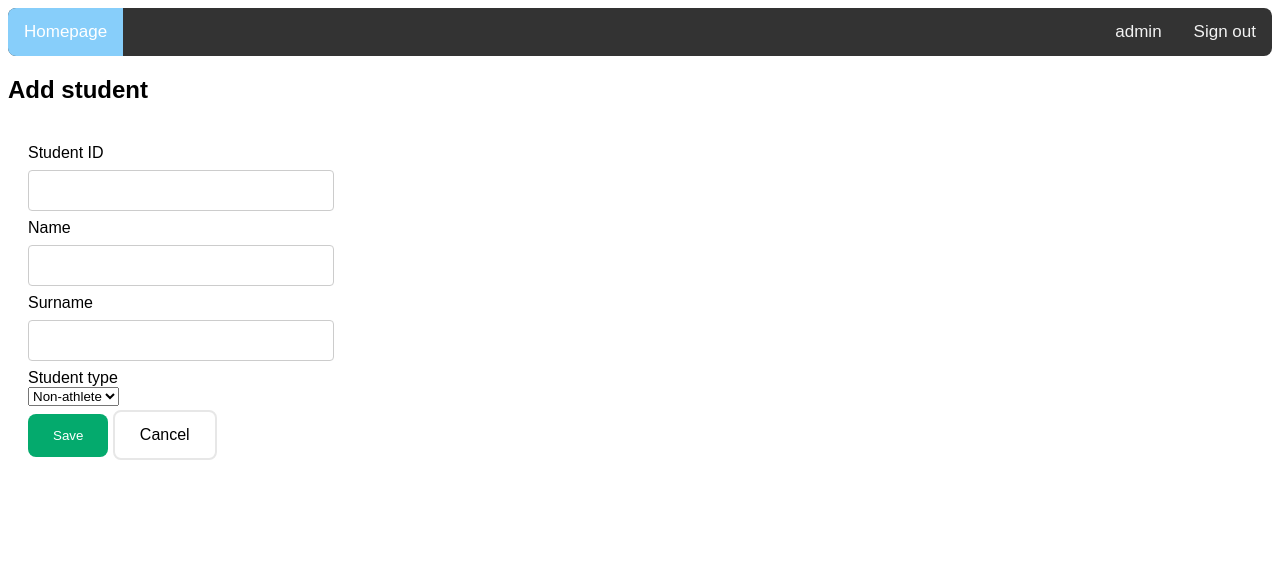
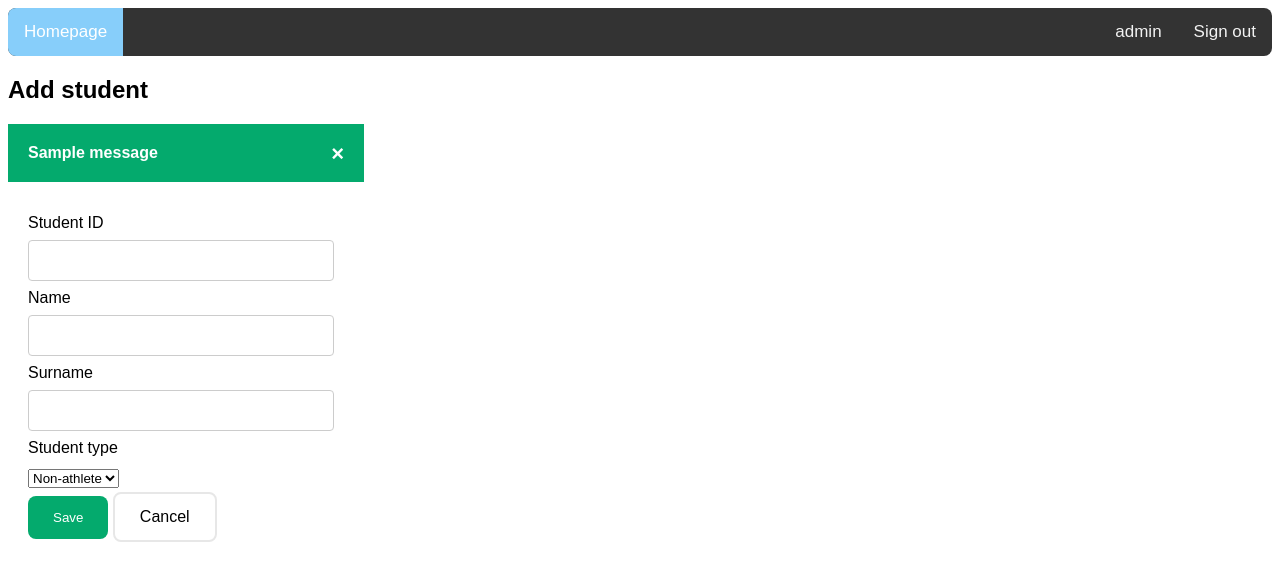
Before and after one commit to BardRoll/Project, a Django app: page /add_user in a window 1280 px wide. Shown: the top 581 px of the page. Run offline with Django 4.2, Linux system fonts and the light colour scheme; a user stored in the database is signed in; one stand-in notice (Sample message) is shown; some libraries are stand-ins or nearby versions.

Commit message:
Add student type

```diff
--- a/web_server/myapp/templates/add_user.html
+++ b/web_server/myapp/templates/add_user.html
@@ -6,7 +6,14 @@
 
 {% block content %}
     <h2>Add student</h2>
-
+    {% if messages %}
+        {% for message in messages %}
+            <div class="alert">
+                <span class="closebtn" onclick="this.parentElement.style.display='none';">&times;</span>
+                <strong>{{message}}</strong>
+            </div>
+        {% endfor %}
+    {% endif %}
     <div class="container">
         <form method="post" action="add_user">
             {% csrf_token %}
@@ -21,20 +28,33 @@
 
             <label for="student_type">Student type</label>
             <div>
-                <select name="student_type" id="std_type" required>
+                <select name="student_type" id="std_type" onchange="showSportsInput()" style="margin-top: 1%;" required>
                     <option value="non-athlete">Non-athlete</option>
                     <option value="athlete">Athlete</option>
                 </select>
             </div>
 
-            <div id="sports_type" style="display: none;">
+            <div id="sp_type" style="display: none;">
                 <br>
                 <label for="sports_type">Sports type</label>
-                <input type="text" id="extraInput" class="student_id" name="sports_type">
+                <input type="text" id="extraInput" class="name" name="sports_type">
             </div>
 
             <input type="submit" value="Save" class="savebtn">
             <a href="/" class="cancelbtn">Cancel</a>
         </form>
     </div>
+    <script>
+        function showSportsInput() {
+            var selectElement = document.getElementById("std_type");
+            var additionalInputElement = document.getElementById("sp_type");
+
+            // Check if the selected option is the one that requires additional input
+            if (selectElement.value === "athlete") {
+              additionalInputElement.style.display = "block";
+            } else {
+              additionalInputElement.style.display = "none";
+            }
+          }
+    </script>
 {% endblock %}
--- a/web_server/myapp/templates/edit_user.html
+++ b/web_server/myapp/templates/edit_user.html
@@ -35,6 +35,9 @@
             <label for="surname">Surname</label>
             <input type="text" name="surname" class="surname" value="{{person.surname}}">
 
+            <label for="student_type">Student type</label>
+            <input type="text" name="student_type" class="surname" value="{{person.student_type}}">
+
             <input type="submit" value="Save" class="savebtn">
             <a href="/" class="cancelbtn">Cancel</a>
         </form>
```
